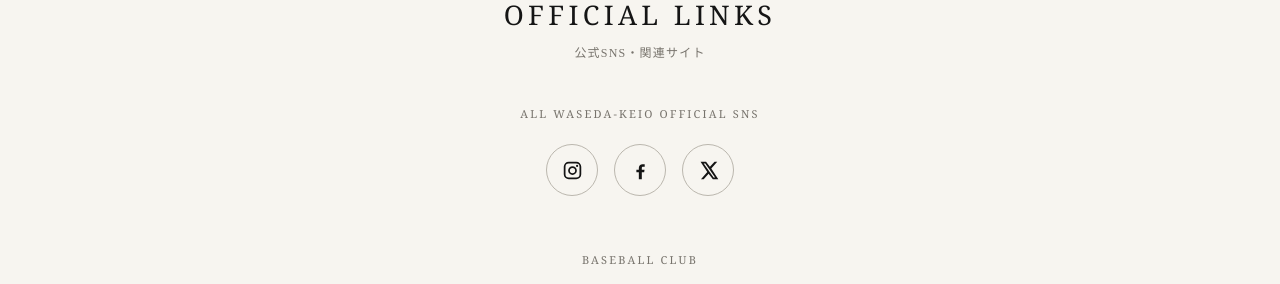
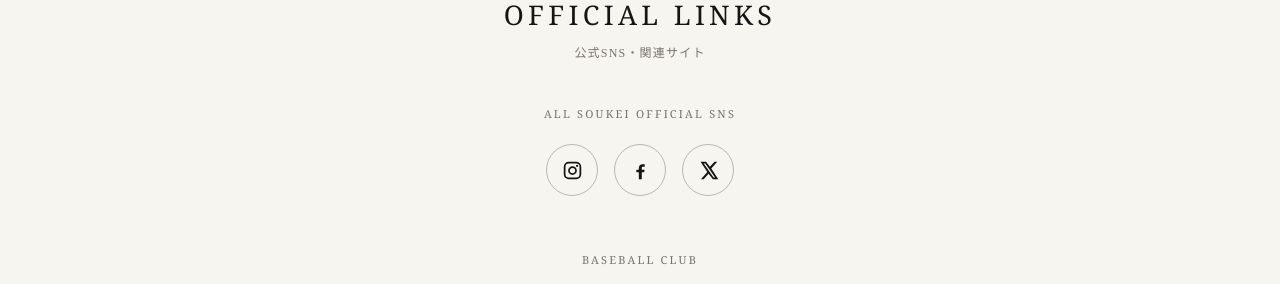
Before and after one commit to all-soukei/all-soukei.github.io, a Jekyll site: the page built from index.html, in a window 1280 px wide and 900 px high, scrolled down 2617 px. Shown: the part 309-593 px from the top of the window. Built offline with Jekyll 4.4.1, drawn with Linux system fonts in a browser that asks for light colours.

Commit message:
Update index.html

```diff
--- a/index.html
+++ b/index.html
@@ -1919,7 +1919,7 @@
         <div class="social-area">
 
           <div class="social-title">
-            ALL WASEDA-KEIO OFFICIAL SNS
+            ALL SOUKEI OFFICIAL SNS
           </div>
 
 
```
